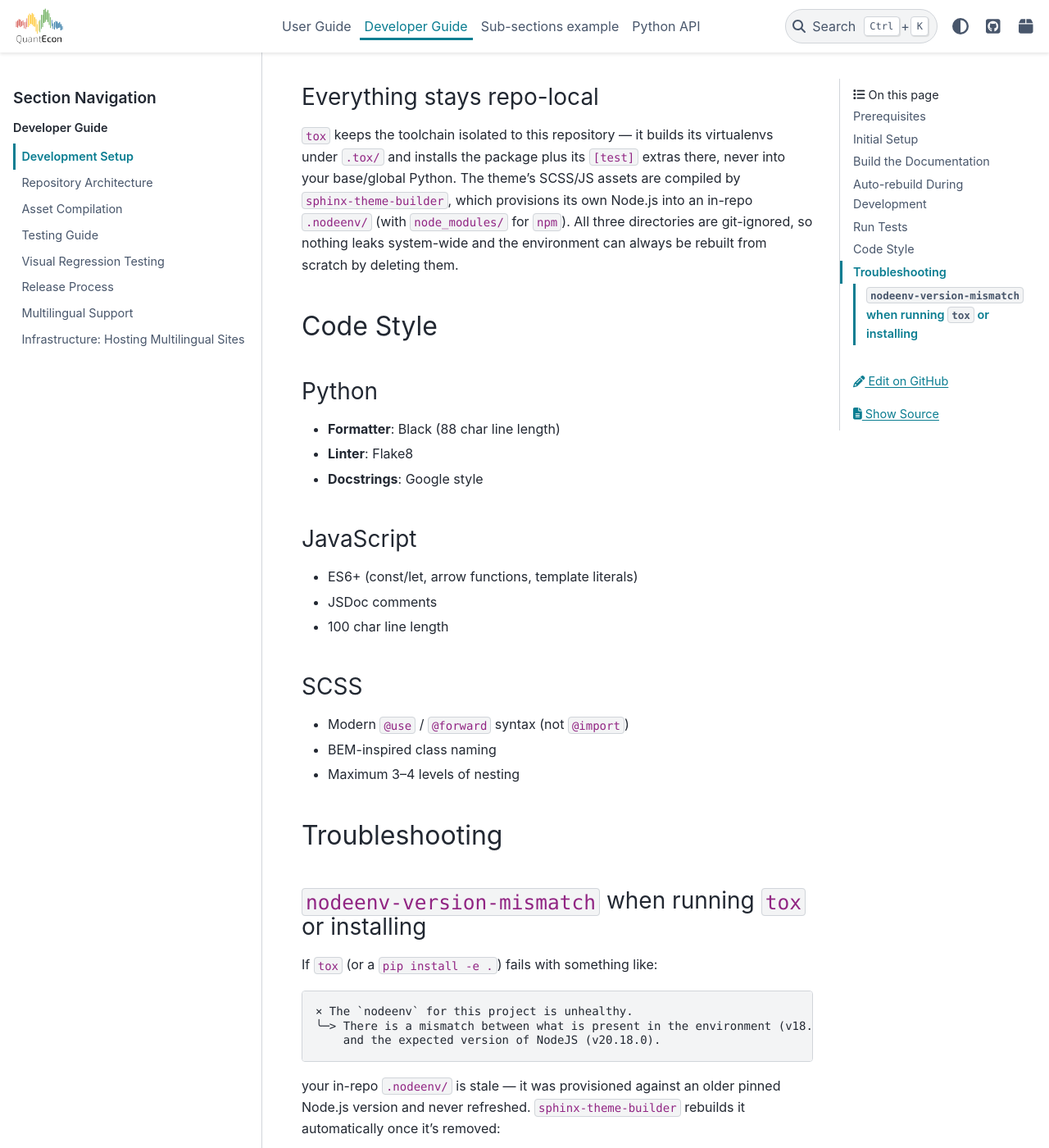
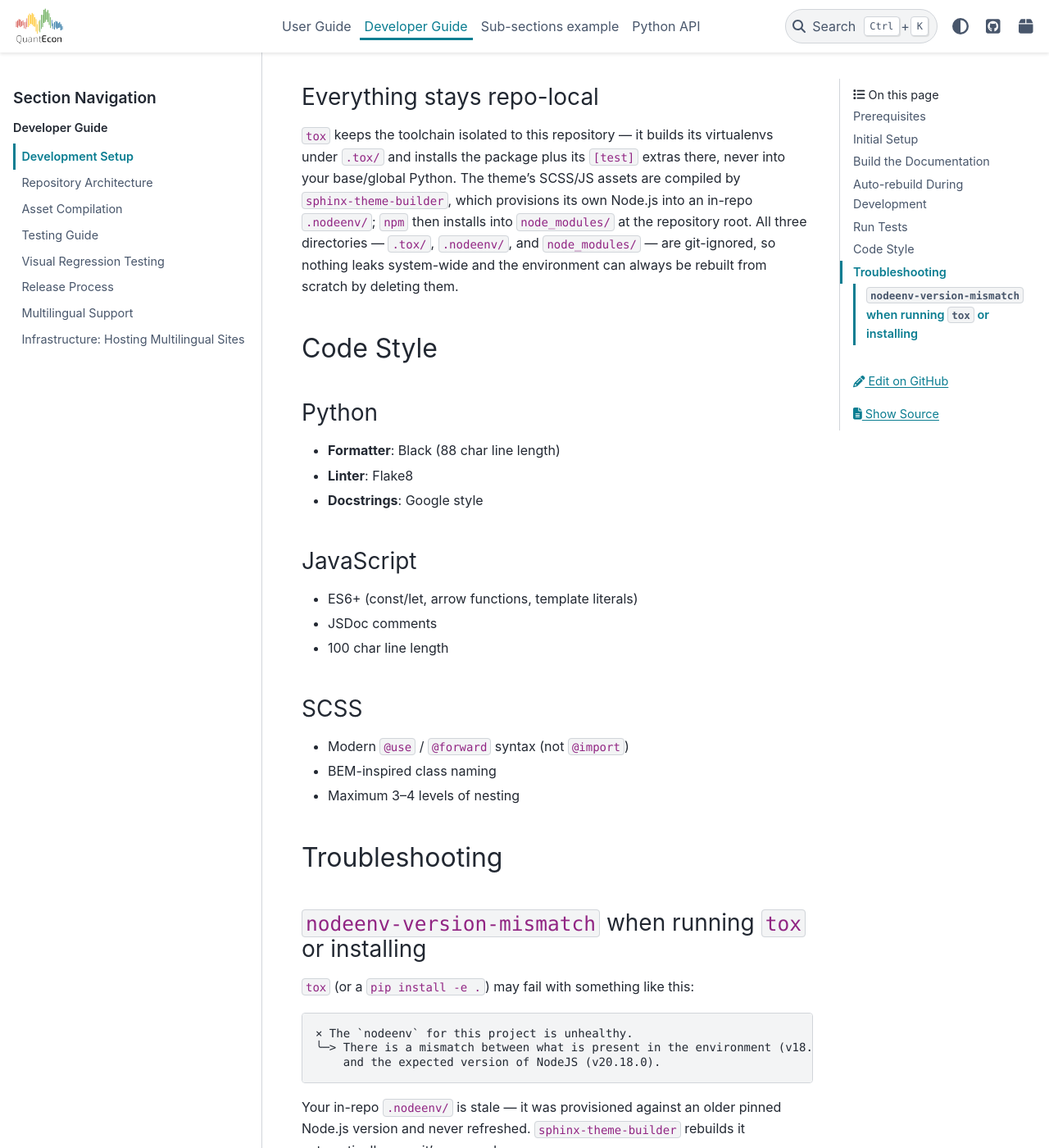
Before and after one commit to QuantEcon/quantecon-book-theme, a Sphinx documentation site: the page built from docs/developer/setup.md, in a window 1280 px wide and 1400 px high, scrolled down 1795 px. Shown: the whole window at 82% size. Built offline with Sphinx 7.4.7 and the PyData theme 0.15.4, drawn with Linux system fonts in a browser that asks for light colours.

Commit message:
docs: clarify repo-local dirs and tighten troubleshooting intro
Address Copilot review on #405.

The "(with node_modules/ for npm)" parenthetical hung off .nodeenv/ and could
be read as node_modules/ living inside it. Split it into its own clause and
name all three directories explicitly where "all three" is claimed.

The troubleshooting intro ran a single sentence across the error code block,
which left it resuming on a lowercase "your". Reword the intro to close before
the block so the following sentence starts cleanly.

Co-Authored-By: Claude Opus 5 (1M context) <noreply@anthropic.com>

````diff
--- a/docs/developer/setup.md
+++ b/docs/developer/setup.md
@@ -83,7 +83,8 @@ writing new tests.
 virtualenvs under `.tox/` and installs the package plus its `[test]` extras
 there, never into your base/global Python. The theme's SCSS/JS assets are
 compiled by `sphinx-theme-builder`, which provisions its own Node.js into an
-in-repo `.nodeenv/` (with `node_modules/` for `npm`). All three directories are
+in-repo `.nodeenv/`; `npm` then installs into `node_modules/` at the repository
+root. All three directories — `.tox/`, `.nodeenv/`, and `node_modules/` — are
 git-ignored, so nothing leaks system-wide and the environment can always be
 rebuilt from scratch by deleting them.
 
@@ -111,7 +112,7 @@ rebuilt from scratch by deleting them.
 
 ### `nodeenv-version-mismatch` when running `tox` or installing
 
-If `tox` (or a `pip install -e .`) fails with something like:
+`tox` (or a `pip install -e .`) may fail with something like this:
 
 ```text
 × The `nodeenv` for this project is unhealthy.
@@ -119,7 +120,7 @@ If `tox` (or a `pip install -e .`) fails with something like:
     and the expected version of NodeJS (v20.18.0).
 ```
 
-your in-repo `.nodeenv/` is stale — it was provisioned against an older pinned
+Your in-repo `.nodeenv/` is stale — it was provisioned against an older pinned
 Node.js version and never refreshed. `sphinx-theme-builder` rebuilds it
 automatically once it's removed:
 
````
